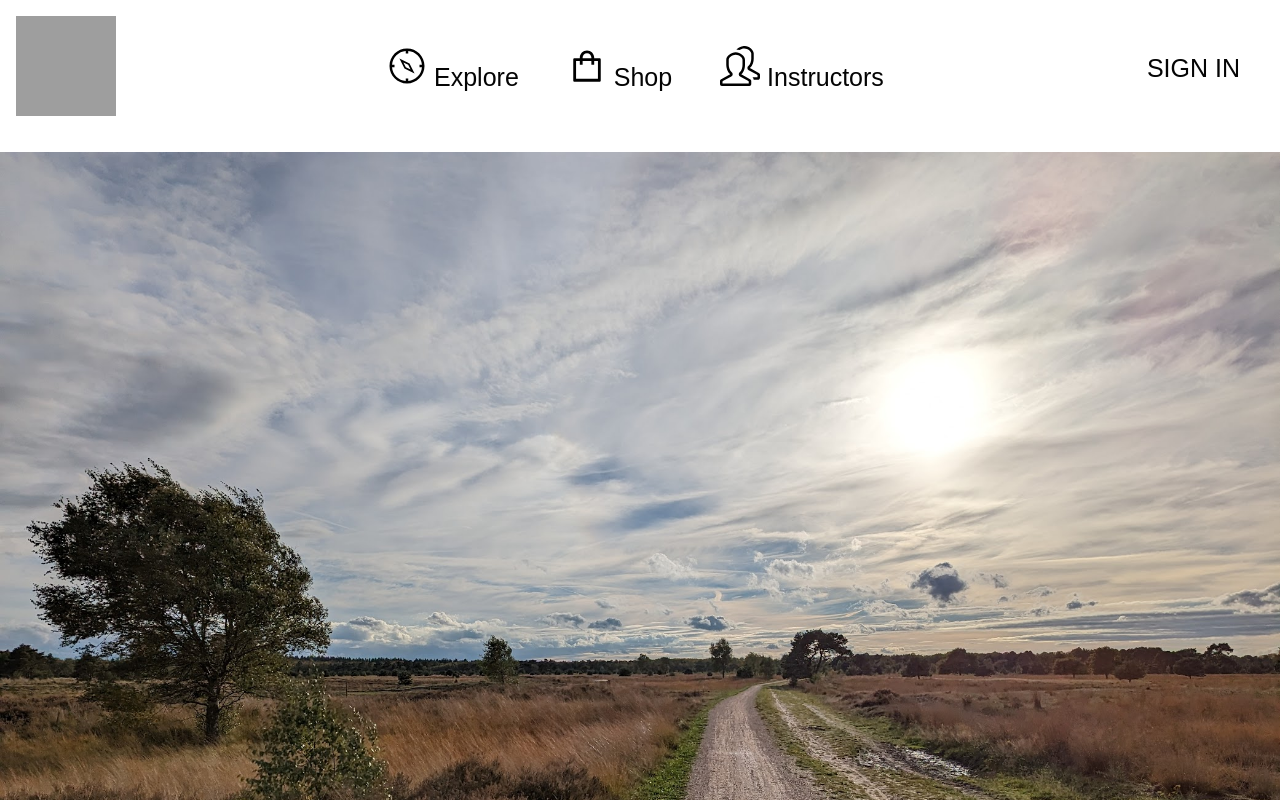
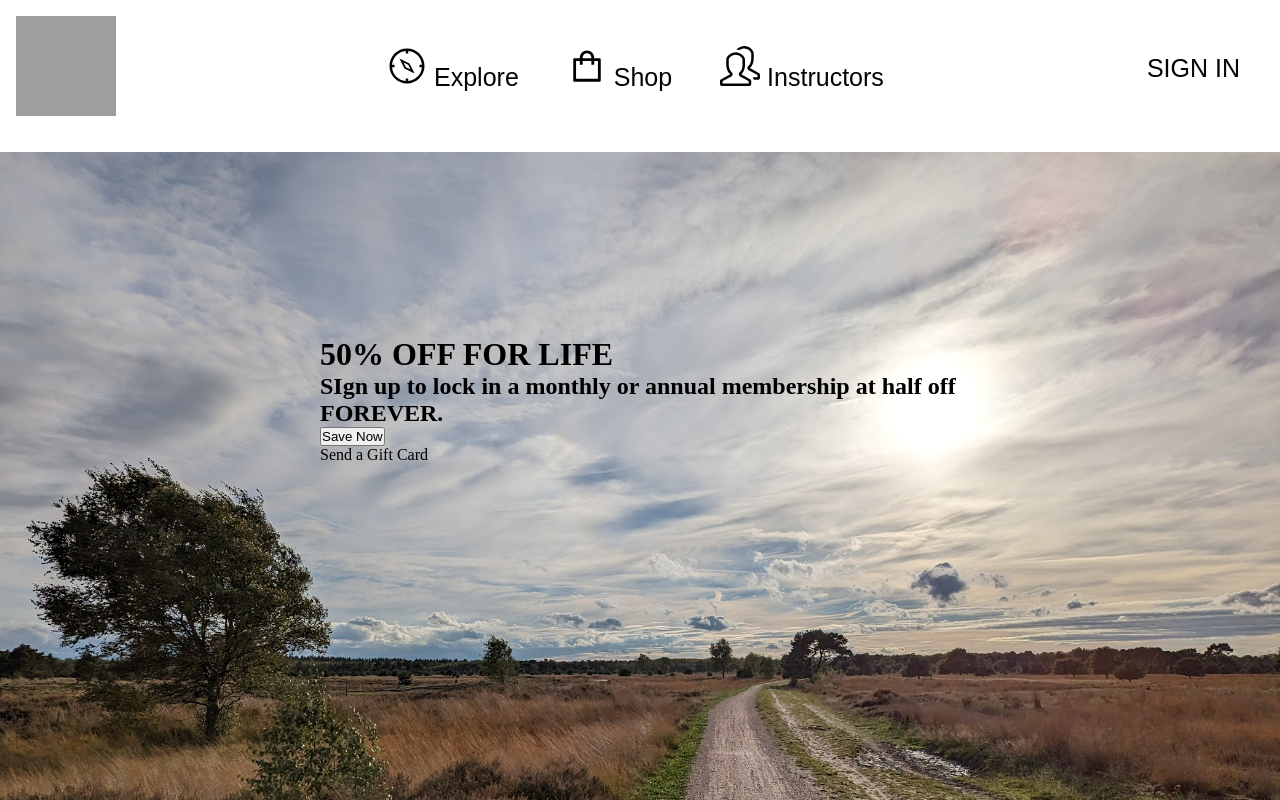
Before and after one commit to Enkhdavaa/EUEventManager, a React (Create React App) app: page / in a window 1280 px wide. Shown: the top 800 px of the page. Built offline with nearby package versions, Linux system fonts and the light colour scheme; grey boxes are pictures that could not be loaded; a web font is replaced by a local one.

Commit message:
added header contents

```diff
--- a/src/containers/header/Header.js
+++ b/src/containers/header/Header.js
@@ -6,6 +6,12 @@ const Header = () => {
     return (
         <div className="amimoves__header">
             <img src={headerBackground} />
+            <div className="amimoves__header-onPicText">
+                 <h1> 50% OFF FOR LIFE </h1>
+                 <h2> SIgn up to lock in a monthly or annual membership at half off FOREVER. </h2>
+                 <button> Save Now </button>
+                 <p> Send a Gift Card </p>
+            </div>
         </div>
     )
 }
--- a/src/containers/header/header.css
+++ b/src/containers/header/header.css
@@ -10,3 +10,14 @@
     display: flex;
     width: 100%;
 }
+
+.amimoves__header-onPicText{
+    position: absolute;
+    top: 50%;
+    left: 50%;
+    transform: translate(-50%, -50%);
+}
+
+.amimoves__header-onPicText h1, h2{
+    display: flex;
+}
```
